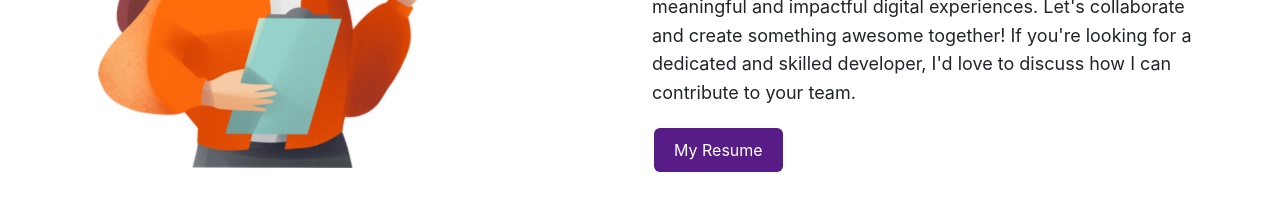
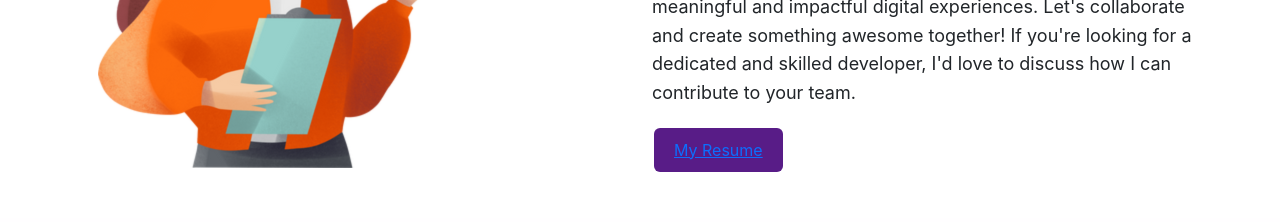
Before and after one commit to SomyaBhatnagar19/fullstackDevPortfolio, a React (Create React App) app: page / in a window 1280 px wide. Shown: the part 1040-1262 px from the top of the page. Built offline with nearby package versions, Linux system fonts and the light colour scheme.

Commit message:
Adding resume pdf to the button in about me component.

```diff
--- a/src/pages/aboutMe.js
+++ b/src/pages/aboutMe.js
@@ -3,6 +3,7 @@
 import aboutMe from "../assets/aboutMe.png";
 import { Container, Image, Row, Col, Button } from "react-bootstrap";
 import './css/aboutMe.css'
+import resume from '../assets/resume.pdf';
 
 function AboutMe() {
   return (
@@ -17,7 +18,11 @@
           </Col>
           <Col xs={12} md={6}>
             <p id="aboutMe-content" className="aboutMe-image img-fluid animate__animated animate__zoomIn">Hi, I'm Somya, a full-stack web developer and software engineer from Delhi. I'm passionate about exploring new technologies and using my creativity to build exciting projects. I thrive in team environments, finding collaborative work incredibly rewarding. I enjoy the challenge of solving problems and crafting user-friendly interfaces. My goal is to create meaningful and impactful digital experiences. Let's collaborate and create something awesome together! If you're looking for a dedicated and skilled developer, I'd love to discuss how I can contribute to your team.</p>
-            <Button className="resume">My Resume</Button>
+            <Button className="resume">
+  <a href={resume} download="resume">
+    My Resume</a>
+</Button>
+
           </Col>
         </Row>
       </Container>
```
Also changed, not shown: 1 other file (tests, documents, lock files or other folders).
